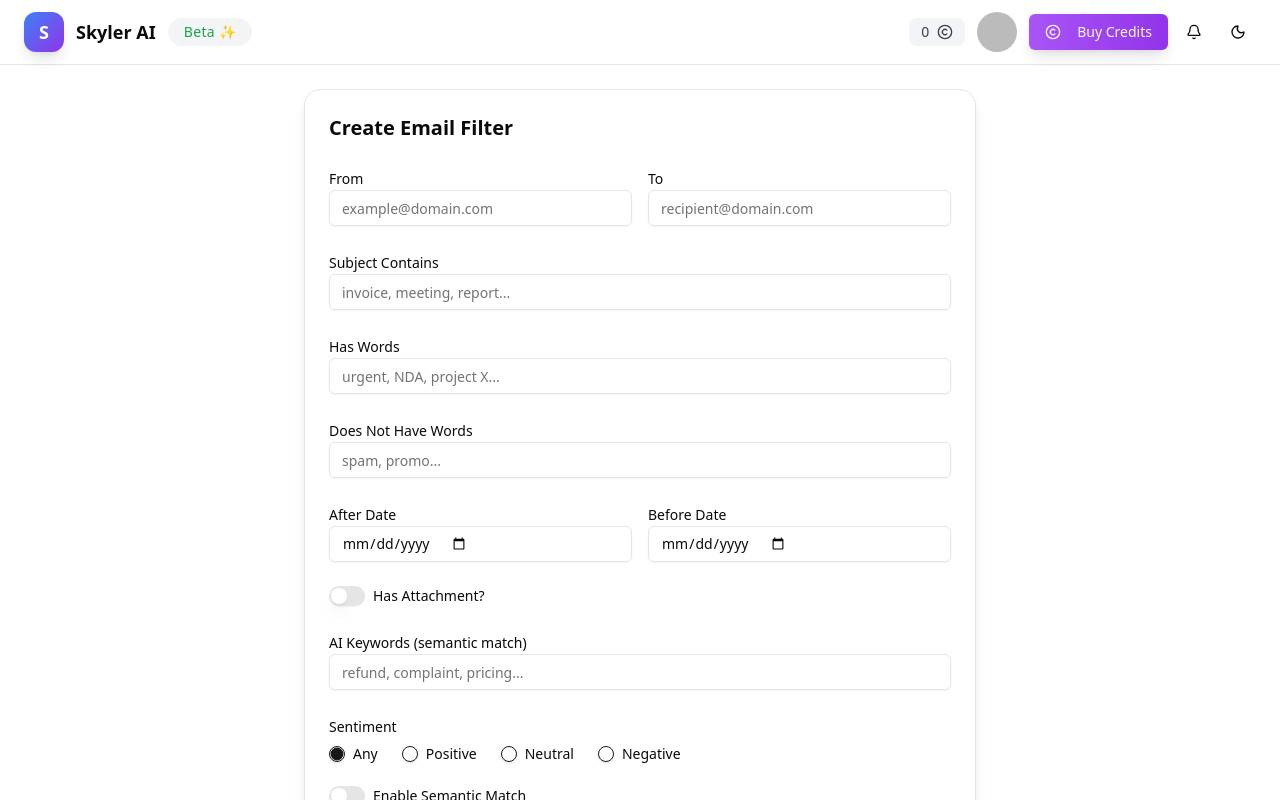
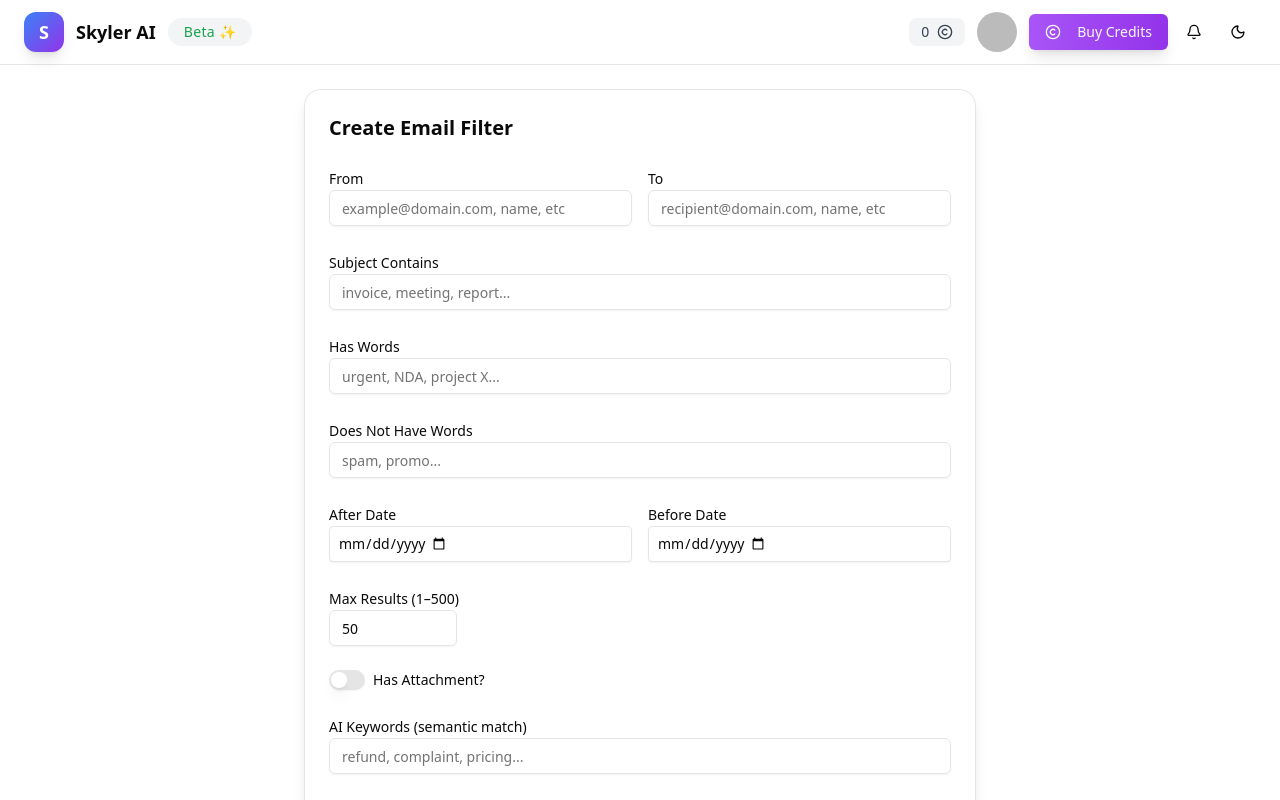
Before and after one commit to 05sanjaykumar/Skyler-AI, a Next.js app in the folder apps/web/: page /dashboard/form in a window 1280 px wide. Shown: the top 800 px of the page. Built offline with nearby package versions, Linux system fonts and the light colour scheme; no server answers; sample sign-in values are in the browser's storage.

Commit message:
chore: Updated forms with max results

```diff
--- a/apps/web/app/(main)/dashboard/form/page.tsx
+++ b/apps/web/app/(main)/dashboard/form/page.tsx
@@ -31,6 +31,9 @@
   enableSemantic: z.boolean(),
   similarityThreshold: z.number().min(0.5).max(0.95),
   outputFormat: z.enum(["raw", "summary", "digest"]),
+
+  // ✅ New
+  maxResults: z.number().min(1).max(500),
 });
 
 type FormValues = z.infer<typeof formSchema>;
@@ -55,6 +58,7 @@
       enableSemantic: false,
       similarityThreshold: 0.8,
       outputFormat: "summary",
+      maxResults: 50, // ✅ default
     },
   });
 
@@ -63,6 +67,11 @@
     console.log("Submitted filter:", values);
     alert("Filter saved!\n" + JSON.stringify(values, null, 2));
   }
+
+  // Today's date in yyyy-mm-dd format for date input max attribute
+  const today = new Date().toISOString().slice(0, 10);
+  const after = form.watch("after");
+  const before = form.watch("before");
 
   return (
     <Card className="max-w-2xl mx-auto mt-6 shadow-lg rounded-2xl">
@@ -76,11 +85,11 @@
           <div className="grid grid-cols-2 gap-4">
             <div>
               <Label>From</Label>
-              <Input placeholder="example@domain.com" {...form.register("from")} />
+              <Input placeholder="example@domain.com, name, etc" {...form.register("from")} />
             </div>
             <div>
               <Label>To</Label>
-              <Input placeholder="recipient@domain.com" {...form.register("to")} />
+              <Input placeholder="recipient@domain.com, name, etc" {...form.register("to")} />
             </div>
           </div>
 
@@ -103,12 +112,27 @@
           <div className="grid grid-cols-2 gap-4">
             <div>
               <Label htmlFor="after">After Date</Label>
-              <Input type="date" id="after" {...form.register("after")} />
+              <Input type="date" id="after" {...form.register("after")} max={before || today}
+          className="border rounded p-2" />
             </div>
             <div>
               <Label htmlFor="before">Before Date</Label>
-              <Input type="date" id="before" {...form.register("before")} />
+              <Input type="date" id="before" {...form.register("before")}  min={after || undefined}
+          max={today} className="border rounded p-2" />
             </div>
+          </div>
+
+          {/* --- Max Results --- */}
+          <div>
+            <Label>Max Results (1–500)</Label>
+            <Input
+              type="number"
+              min={1}
+              max={500}
+              defaultValue={50}
+              {...form.register("maxResults", { valueAsNumber: true })}
+              className="w-32"
+            />
           </div>
 
           <div className="flex items-center space-x-2">
```
